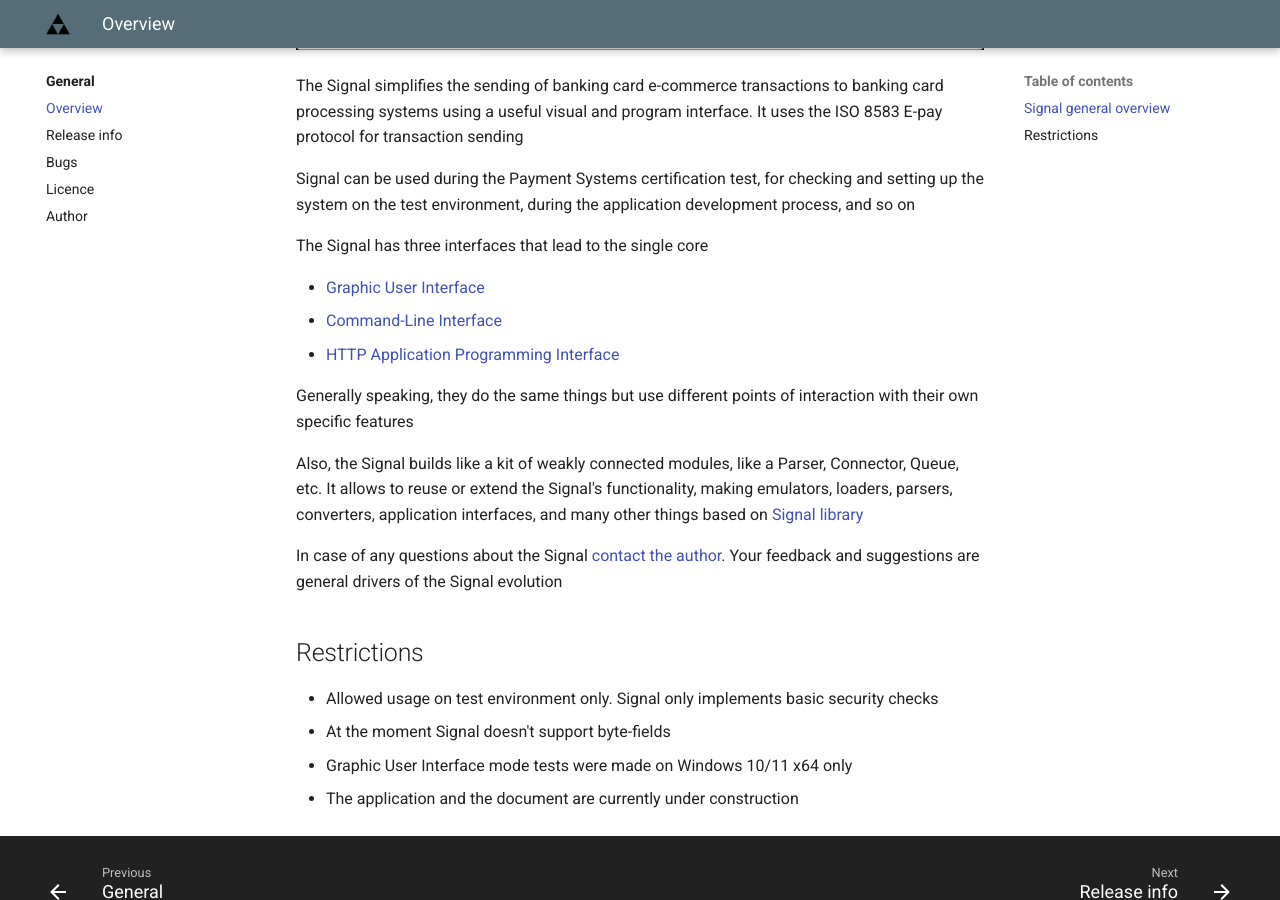
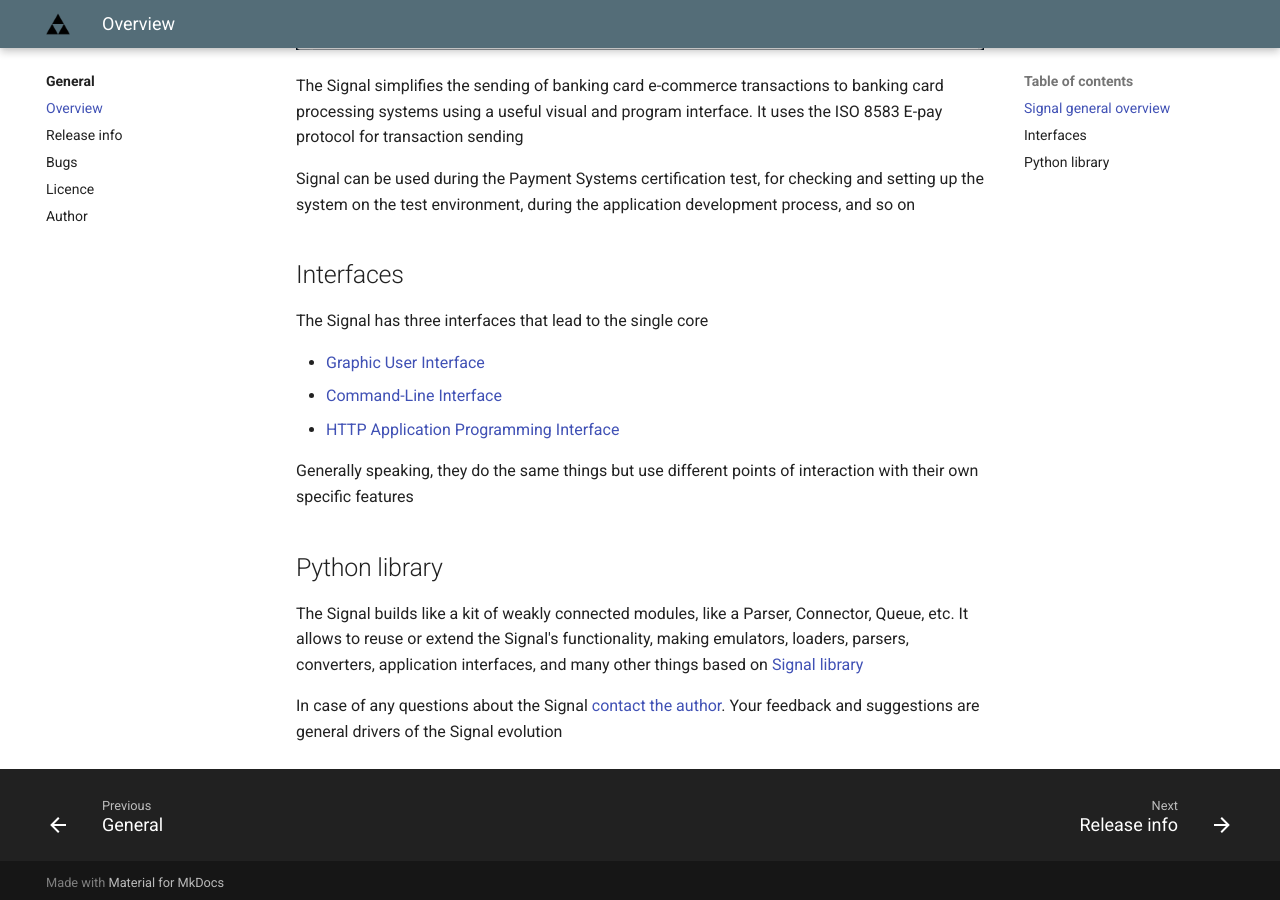
Before and after one commit to FedorIvanov37/signal.docs, an MkDocs documentation site: the page built from docs/general/overview.md, in a window 1280 px wide and 900 px high, scrolled down 707 px. Built offline with MkDocs 1.6.1 and Material for MkDocs 9.7.7, drawn with Linux system fonts in a browser that asks for light colours.

Commit message:
Hello page refactoring

```diff
--- a/docs/general/overview.md
+++ b/docs/general/overview.md
@@ -1,11 +1,13 @@
 ## Signal general overview
-![image](../images/main_window.png)
+![image](/images/main_window.png)
 
 The Signal simplifies the sending of banking card e-commerce transactions to banking card processing systems using a
 useful visual and program interface. It uses the ISO 8583 E-pay protocol for transaction sending
 
 Signal can be used during the Payment Systems certification test, for checking and setting up the system on the test
 environment, during the application development process, and so on
+
+## Interfaces
 
 The Signal has three interfaces that lead to the single core
 
@@ -15,16 +17,11 @@ The Signal has three interfaces that lead to the single core
 
 Generally speaking, they do the same things but use different points of interaction with their own specific features
 
-Also, the Signal builds like a kit of weakly connected modules, like a Parser, Connector, Queue, etc. It allows to
+## Python library
+
+The Signal builds like a kit of weakly connected modules, like a Parser, Connector, Queue, etc. It allows to
 reuse or extend the Signal's functionality, making emulators, loaders, parsers, converters, application interfaces,
 and many other things based on [Signal library](/lib)
 
 In case of any questions about the Signal [contact the author](/general/author). Your feedback and suggestions are
 general drivers of the Signal evolution
-
-## Restrictions
-
-* Allowed usage on test environment only. Signal only implements basic security checks
-* At the moment Signal doesn't support byte-fields
-* Graphic User Interface mode tests were made on Windows 10/11 x64 only
-* The application and the document are currently under construction
--- a/mkdocs.yml
+++ b/mkdocs.yml
@@ -1,6 +1,11 @@
 site_name: Signal
 
 site_url: https://signal.iso8583.tech
+
+markdown_extensions:
+  - admonition
+  - pymdownx.details
+  - pymdownx.superfences
 
 theme:
   name: material
```
Also changed, not shown: docs/general/author.md (+2 -2 lines), docs/general/index.md (+9 -3 lines), docs/general/license.md (+1 -2 lines).
